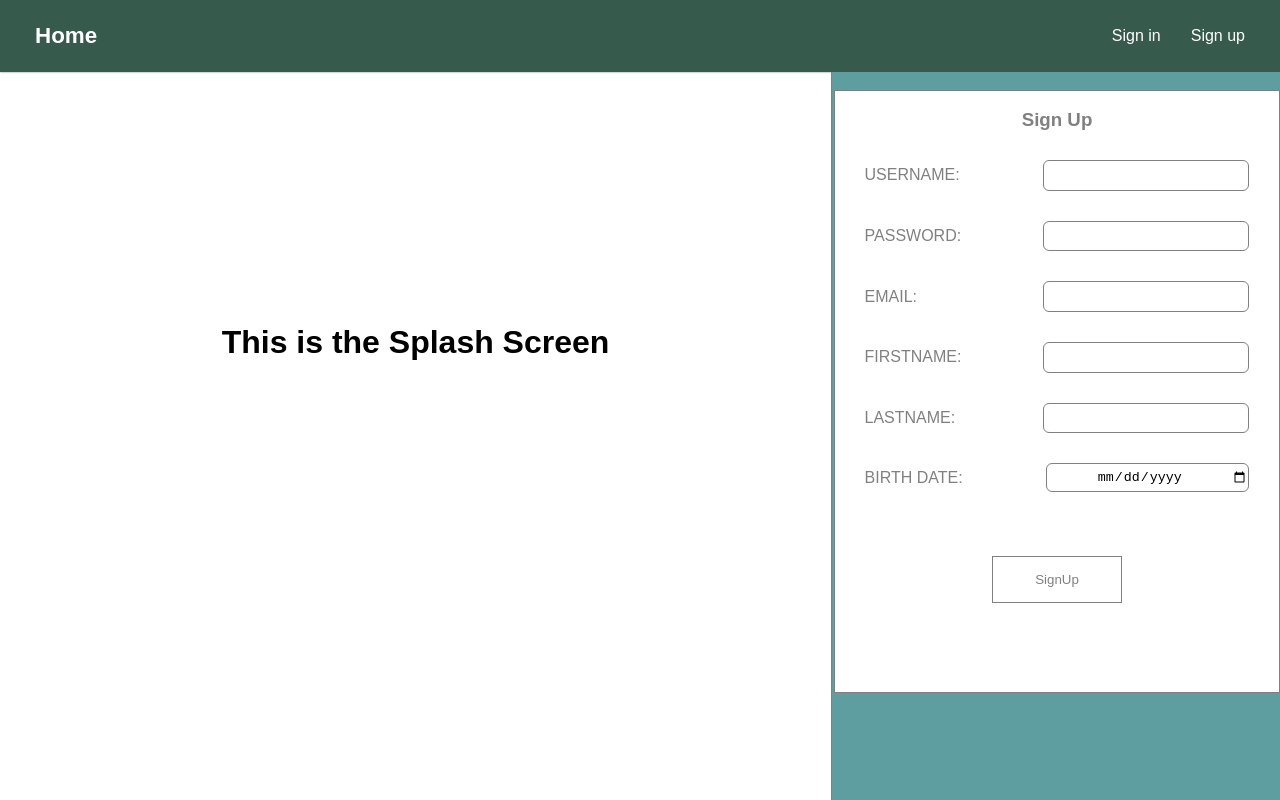
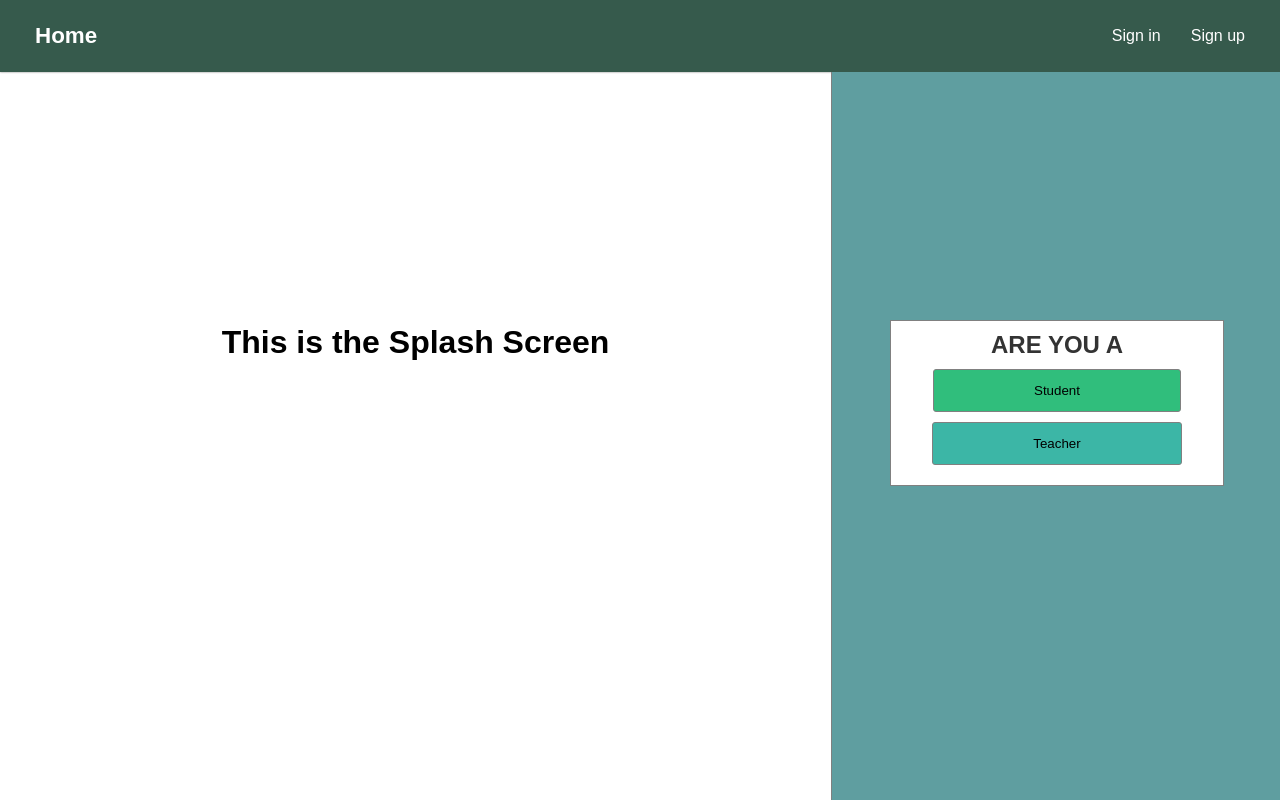
Before and after one commit to RBK-Alpina/angular-client, an Angular app: page / in a window 1280 px wide. Built offline with nearby package versions, Linux system fonts and the light colour scheme.

Commit message:
finished the basic signup form component, TODO: make it fit signing in

```diff
--- a/src/app/app.module.ts
+++ b/src/app/app.module.ts
@@ -1,5 +1,6 @@
 import { BrowserModule } from '@angular/platform-browser';
 import { NgModule } from '@angular/core';
+import { FormsModule } from '@angular/forms';
 
 import { AppComponent } from './app.component';
 import { HeaderComponent } from './header/header.component';
@@ -14,7 +15,8 @@ import { SignformComponent } from './signform/signform.component';
     SignformComponent
   ],
   imports: [
-    BrowserModule
+    BrowserModule,
+    FormsModule
   ],
   providers: [],
   bootstrap: [AppComponent]
--- a/src/app/signform/signform.component.css
+++ b/src/app/signform/signform.component.css
@@ -44,3 +44,39 @@ input[type="text"], input[type="email"], input[type="password"], input[type="dat
     width: 15em;
     text-align: center;
 }
+
+.picker {
+    flex-direction: column;
+}
+
+.picker > button {
+    border: 1px solid grey;
+    padding: 13px 100px 13px 100px;
+    border-radius: 3px;
+}
+
+.picker > h2 {
+    color: rgb(51, 51, 51);
+}
+
+.btn-std {
+    background-color: rgb(48, 190, 124);
+    transition: all 400ms ease-in-out;
+}
+
+.btn-std:hover {
+    background-color: rgb(96, 221, 162);
+    transform: scale(1.2)
+}
+
+
+
+.btn-tch {
+    background-color: rgb(60, 182, 166);
+    transition: all 400ms ease-in-out;
+}
+
+.btn-tch:hover {
+    background-color: rgb(111, 212, 199);
+    transform: scale(1.2)
+}
--- a/src/app/signform/signform.component.html
+++ b/src/app/signform/signform.component.html
@@ -1,28 +1,36 @@
-<form>
+<form (ngSubmit)="logIt()" *ngIf="displayForm">
     <h3>Sign Up</h3>
    <div>
     <label>USERNAME: </label>
-        <input type="text">
+        <input type="text" name="username" [(ngModel)]="user.username">
    </div>
     <div>
         <label>PASSWORD: </label>
-        <input type="password">
+        <input type="password" name="password" [(ngModel)]="user.passowrd">
         </div>
     <div>
         <label>EMAIL: </label>
-        <input type="email">
+        <input type="email" name="email" [(ngModel)]="user.email">
     </div>
     <div>
         <label>FIRSTNAME: </label>
-        <input type="text">
+        <input type="text" name="firstname" [(ngModel)]="user.firstname">
     </div>
     <div>
         <label>LASTNAME: </label>
-        <input type="text">
+        <input type="text" name="lastname" [(ngModel)]="user.lastname">
     </div>
     <div>
         <label>BIRTH DATE: </label>
-            <input type="date">
+            <input type="date" name="birthdate" [(ngModel)]="user.birthdate">
     </div>
     <input type="submit" value="SignUp">
 </form>
+
+<form *ngIf="!displayForm">
+    <div class="picker">
+        <h2>ARE YOU A</h2>
+    <button class="btn-std" (click)="pickOccupation('student')">Student</button>
+    <button class="btn-tch" (click)="pickOccupation('teacher')">Teacher</button>
+    </div>
+</form>
--- a/src/app/signform/signform.component.ts
+++ b/src/app/signform/signform.component.ts
@@ -8,15 +8,23 @@ import { Credentials } from '../../credentials';
 })
 export class SignformComponent implements OnInit {
 
-  constructor() { }
+  constructor() {
 
+  }
   ngOnInit() {
   }
 
   user: Credentials = new Credentials;
+  displayForm = false;
 
   pickOccupation(val) {
     this.user.occupation = val;
+    this.displayForm = true;
+    console.log(this.user)
+  }
+
+  logIt() {
+    console.log(this.user)
   }
 
 
```
